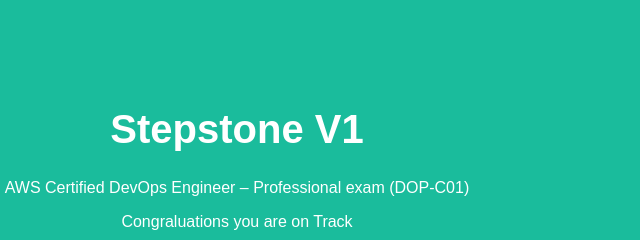
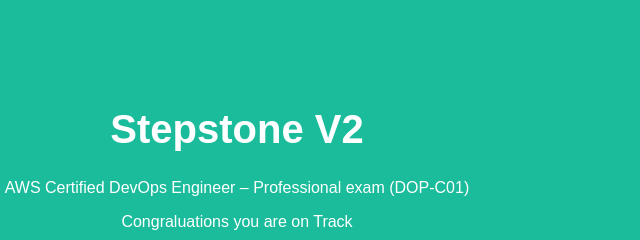
Before and after one commit to omarelshehy/MLops, a plain HTML site: page index.html in a window 1280 px wide. Shown: the top 240 px of the page, 403-1043 px from the left. Drawn offline with Linux system fonts and the light colour scheme.

Commit message:
Update index.html

```diff
--- a/index.html
+++ b/index.html
@@ -113,7 +113,7 @@ body {
 <body>
 
 <div class="header">
-  <h1>Stepstone V1</h1>
+  <h1>Stepstone V2</h1>
   <p>AWS Certified DevOps Engineer – Professional exam (DOP-C01)</p>
   <p>Congraluations you are on Track</p>
 </div>
```
